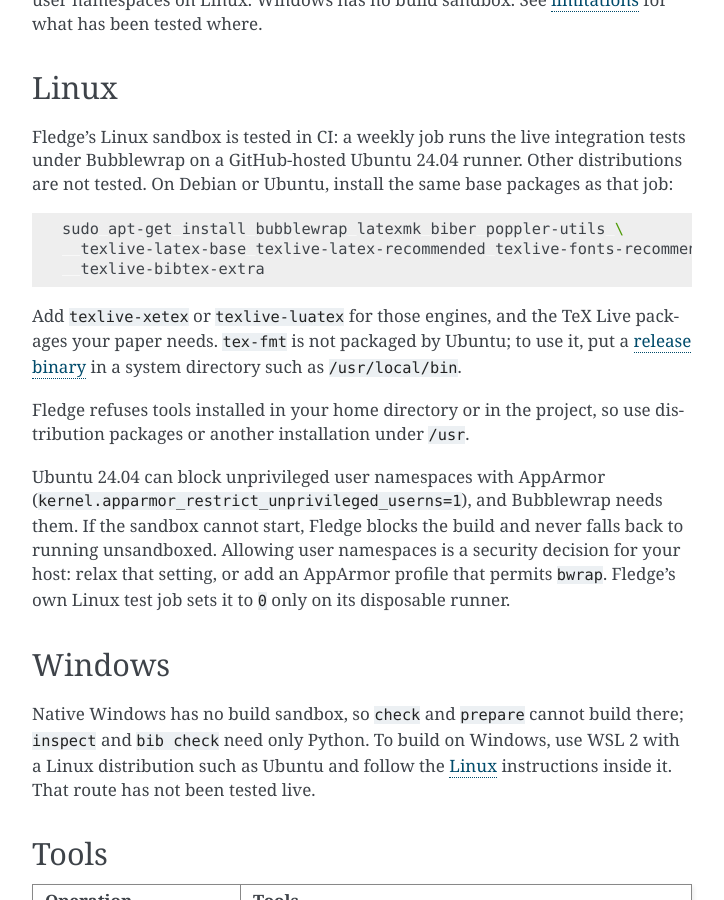
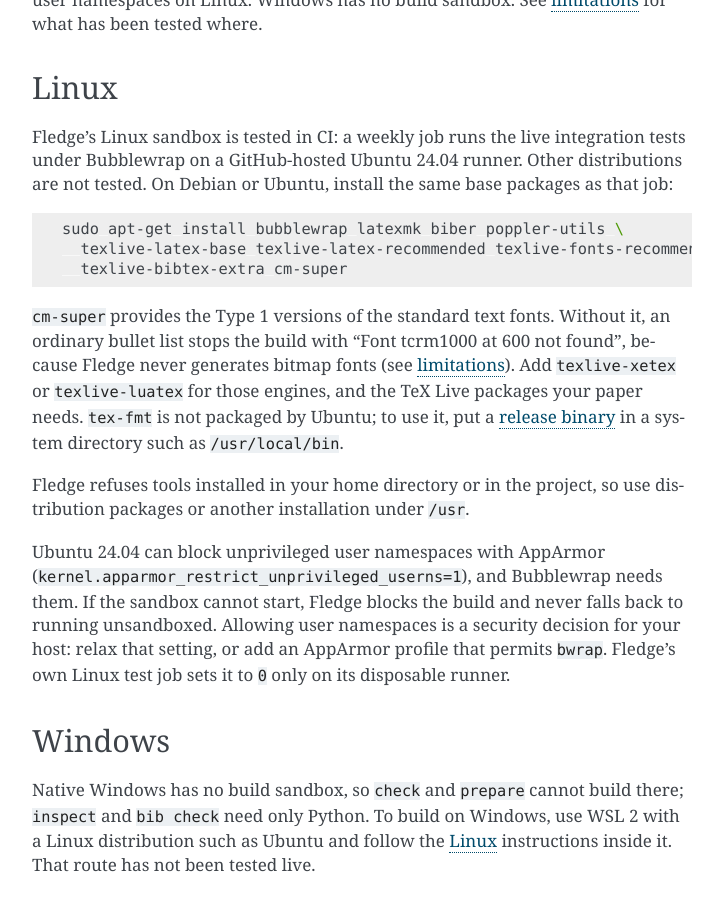
Before and after one commit to NicolasSchuler/fledge, a Sphinx documentation site: the page built from docs/installation.md, in a window 1280 px wide and 900 px high, scrolled down 2446 px. Shown: the whole window, without its empty margins (388-1112 px from the left). Built offline with Sphinx 7.4.7, drawn with Linux system fonts in a browser that asks for light colours.

Commit message:
Fix the help argument row and the child-kill race, and repair CI
- Skip arguments in the custom option help formatter. Click 8.5.1 gives
  arguments help records, which put a bare INPUT row among the options of
  six commands; a test now checks this whatever Click is installed.
- Stop unfinished helper processes with os.kill, as asyncio itself does
  from Python 3.13 on. Process.kill polls the child first, and on 3.11 and
  3.12 that poll can reap it before asyncio's child watcher, which then
  prints "Unknown child process pid" on stderr (CPython bpo-43578).
- Install cm-super in both live CI jobs and in the documented installation
  and CI recipes. Without it, a default bullet list needs a bitmap font,
  and builds never generate those.
- Test Python 3.14 and 3.15 and declare them in the package metadata.
- Keep the reports of failing live tests as CI artifacts.
- Start the Unreleased changelog, including the user-visible fixes of
  83ce2f8.

Co-Authored-By: Claude Opus 5.5 <noreply@anthropic.com>

````diff
--- a/docs/installation.md
+++ b/docs/installation.md
@@ -112,11 +112,14 @@ packages as that job:
 ```sh
 sudo apt-get install bubblewrap latexmk biber poppler-utils \
   texlive-latex-base texlive-latex-recommended texlive-fonts-recommended \
-  texlive-bibtex-extra
+  texlive-bibtex-extra cm-super
 ```
 
-Add `texlive-xetex` or `texlive-luatex` for those engines, and the TeX Live
-packages your paper needs. `tex-fmt` is not packaged by Ubuntu; to use it, put a
+`cm-super` provides the Type 1 versions of the standard text fonts. Without it,
+an ordinary bullet list stops the build with "Font tcrm1000 at 600 not found",
+because Fledge never generates bitmap fonts (see
+[limitations](limitations.md)). Add `texlive-xetex` or `texlive-luatex` for those
+engines, and the TeX Live packages your paper needs. `tex-fmt` is not packaged by Ubuntu; to use it, put a
 [release binary](https://github.com/WGUNDERWOOD/tex-fmt/releases) in a system
 directory such as `/usr/local/bin`.
 
--- a/pyproject.toml
+++ b/pyproject.toml
@@ -23,6 +23,8 @@ classifiers = [
     "Programming Language :: Python :: 3.11",
     "Programming Language :: Python :: 3.12",
     "Programming Language :: Python :: 3.13",
+    "Programming Language :: Python :: 3.14",
+    "Programming Language :: Python :: 3.15",
     "Topic :: Text Processing :: Markup :: LaTeX",
 ]
 requires-python = ">=3.11"
````
Also changed, not shown: CHANGELOG.md (+33 -0 lines), docs/continuous-integration.md (+3 -2 lines), docs/development.md (+6 -2 lines), 5 other files.
